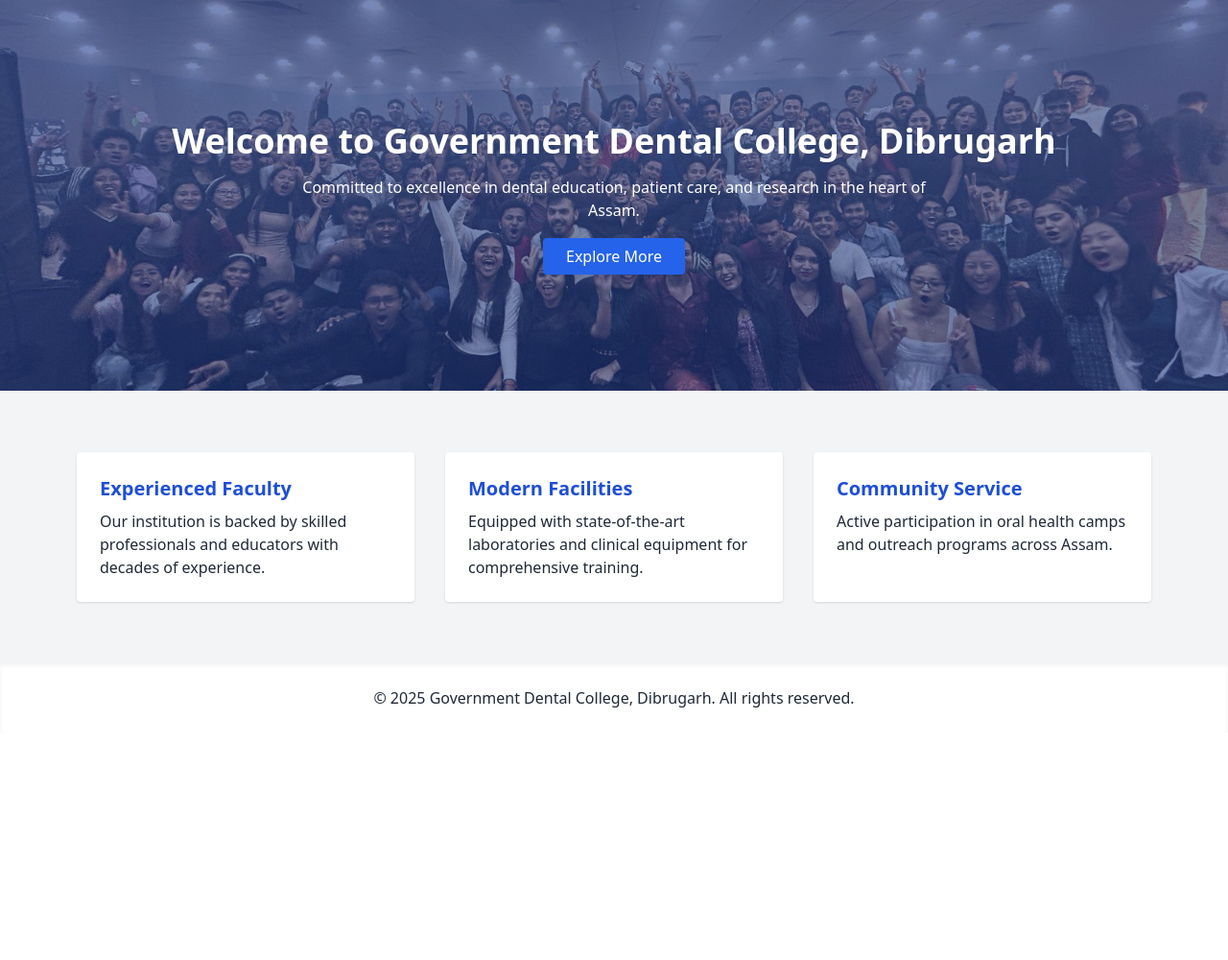
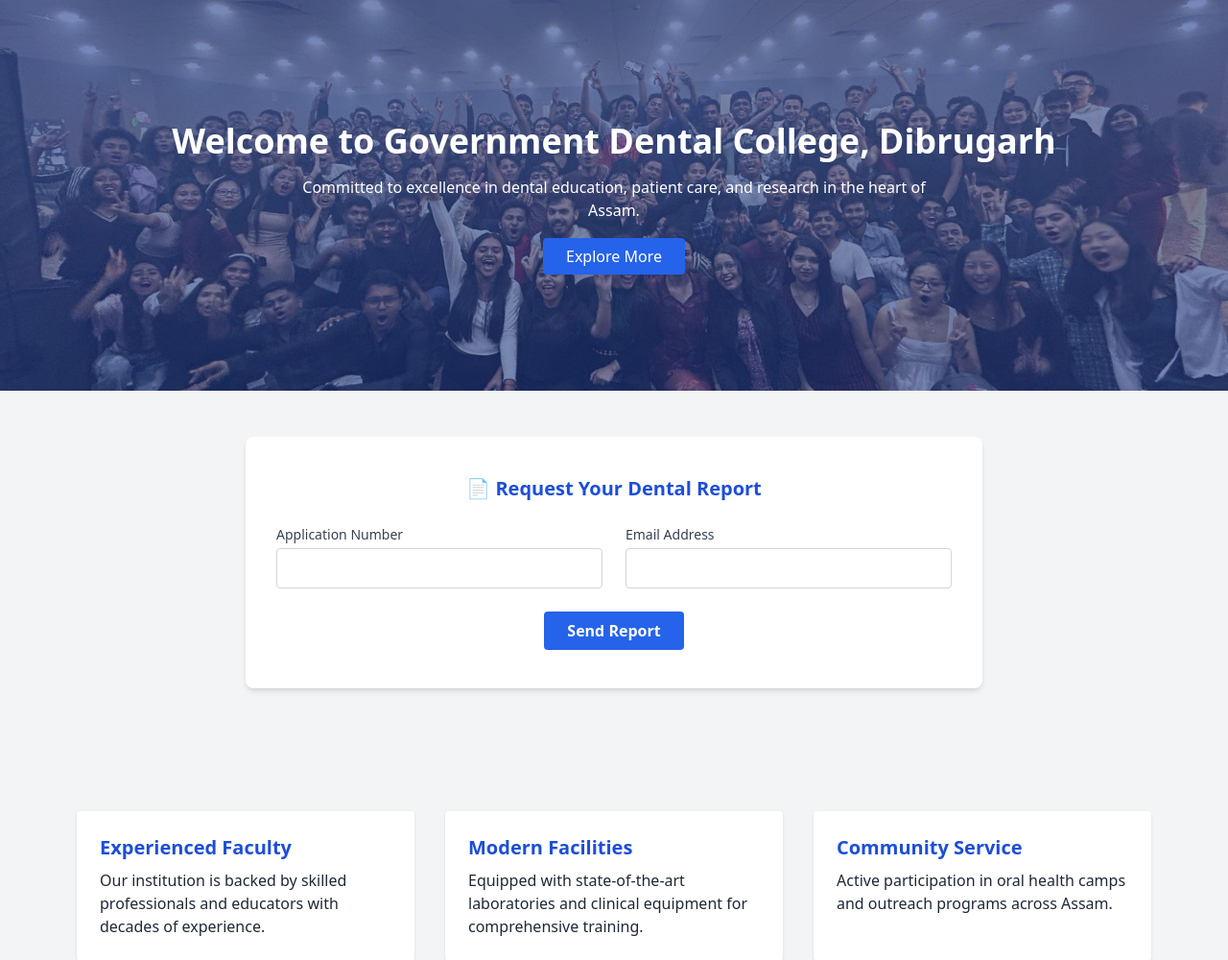
Before and after one commit to prasu6451/tezpurtoothcenter, a Flask app: page / in a window 1280 px wide. Shown: the part 65-1065 px from the top of the page at 96% size. Before the commit the page ends 802 px from the top, so only its background shows below. Run offline with Flask 3, Linux system fonts and the light colour scheme; some libraries are stand-ins or nearby versions.

Commit message:
Changed Bishal

```diff
--- a/app.py
+++ b/app.py
@@ -1,5 +1,5 @@
 # app.py
-from flask import Flask, render_template, redirect, url_for, session, flash, request
+from flask import Flask, render_template, redirect, url_for, session, flash, request, send_file
 from flask_wtf import FlaskForm
 from wtforms import StringField, PasswordField, SubmitField
 from wtforms.validators import DataRequired, Email
@@ -12,6 +12,9 @@
 from werkzeug.utils import secure_filename
 from yolo_model import run_yolo_analysis
 import ast
+import smtplib
+from email.message import EmailMessage
+from PIL import Image
 
 app = Flask(__name__)
 
@@ -171,8 +174,26 @@
         result_img_path, detections = run_yolo_analysis(filepath)
 
         conn = get_db_connection()
-        conn.execute("INSERT INTO reports (user_id, image_path, detection_result, created_at) VALUES (?, ?, ?, ?)",
-                     (session['user_id'], result_img_path, str(detections), datetime.datetime.now()))
+
+        # Count existing reports for this user
+        report_count = conn.execute(
+            "SELECT COUNT(*) FROM reports WHERE user_id = ?", (session['user_id'],)
+        ).fetchone()[0] + 1
+
+        # Generate application number
+        timestamp = datetime.datetime.now().strftime("%Y%m%d%H%M%S")
+        application_number = f"APP-{timestamp}-{session['user_id']}-{report_count}"
+
+        conn.execute("""
+            INSERT INTO reports (user_id, application_number, image_path, detection_result, created_at)
+            VALUES (?, ?, ?, ?, ?)
+        """, (
+            session['user_id'],
+            application_number,
+            result_img_path,
+            str(detections),
+            datetime.datetime.now()
+        ))
         conn.commit()
         conn.close()
 
@@ -192,12 +213,11 @@
 
     conn = get_db_connection()
     report_data = conn.execute(
-        "SELECT id, image_path, detection_result, created_at FROM reports WHERE user_id = ? ORDER BY created_at DESC",
+        "SELECT id, application_number, image_path, detection_result, created_at FROM reports WHERE user_id = ? ORDER BY created_at DESC",
         (session['user_id'],)
     ).fetchall()
     conn.close()
 
-    # Convert immutable rows to mutable dicts and parse detection results
     parsed_reports = []
     for report in report_data:
         r = dict(report)
@@ -209,10 +229,73 @@
 
     return render_template('reports.html', reports=parsed_reports)
 
+@app.route('/send_report', methods=['POST'])
+def send_report():
+    application_number = request.form.get('application_number')
+    email = request.form.get('email')
+
+    if not application_number or not email:
+        flash("Application number and email are required", "danger")
+        return redirect(url_for('index'))
+
+    conn = get_db_connection()
+    report = conn.execute(
+        "SELECT image_path, detection_result FROM reports WHERE application_number = ?", (application_number,)
+    ).fetchone()
+    conn.close()
+
+    if not report:
+        flash("No report found for the provided application number.", "warning")
+        return redirect(url_for('index'))
+
+    image_path = report['image_path']
+    detection_result = ast.literal_eval(report['detection_result']) if report['detection_result'] else []
+
+    # Check image validity using Pillow
+    try:
+        with Image.open(image_path) as img:
+            img_format = img.format
+    except Exception:
+        flash("Image file is invalid or missing.", "danger")
+        return redirect(url_for('index'))
+
+    # Build detection result string
+    if detection_result:
+        detection_text = "\n".join([f"{d['label']} — Confidence: {d['confidence']}%" for d in detection_result])
+    else:
+        detection_text = "No findings detected in the X-ray."
+
+    # Compose email
+    msg = Message(
+        subject="🦷 Your Dental X-ray Analysis Report",
+        sender=app.config['MAIL_USERNAME'],
+        recipients=[email]
+    )
+    msg.body = f"Dear User,\n\nHere is your dental report for Application No: {application_number}.\n\nFindings:\n{detection_text}\n\nRegards,\nDibrugarh Dental College"
+
+    # Attach image
+    with open(image_path, 'rb') as img_file:
+        msg.attach(
+            filename=os.path.basename(image_path),
+            content_type=f'image/{img_format.lower()}',
+            data=img_file.read()
+        )
+
+    try:
+        mail.send(msg)
+        flash("Report has been sent to your email.", "success")
+    except Exception as e:
+        print("[ERROR] Email send failed:", e)
+        flash("Failed to send email. Please try again later.", "danger")
+
+
+    return redirect(url_for('index'))
+
+
 @app.route('/logout')
 def logout():
     session.pop('user_id', None)
     return redirect(url_for('login'))
 
 if __name__ == '__main__':
-    app.run(debug=True, host='192.168.195.61')
+    app.run(debug=True)
--- a/init_db.py
+++ b/init_db.py
@@ -14,11 +14,12 @@
 )
 ''')
 
-# Create reports table
+# Create reports table with application_number
 cursor.execute('''
 CREATE TABLE IF NOT EXISTS reports (
     id INTEGER PRIMARY KEY AUTOINCREMENT,
     user_id INTEGER NOT NULL,
+    application_number TEXT NOT NULL,
     image_path TEXT NOT NULL,
     detection_result TEXT,
     created_at TIMESTAMP DEFAULT CURRENT_TIMESTAMP,
@@ -29,4 +30,4 @@
 connection.commit()
 connection.close()
 
-print("✅ Database initialized.")
+print("✅ Database initialized with application_number.")
--- a/templates/index.html
+++ b/templates/index.html
@@ -25,10 +25,26 @@
       </ul>
     </nav>
 
-    <!-- Hero Section with Background Image -->
-    <section
-      class="relative bg-cover bg-center bg-no-repeat text-center text-white py-32"
-      style="background-image: url('/static/background3.jpg');">
+    <!-- ✅ Flash Messages -->
+    {% with messages = get_flashed_messages(with_categories=true) %}
+      {% if messages %}
+        <div class="max-w-3xl mx-auto mt-6">
+          {% for category, message in messages %}
+            <div class="mb-4 px-4 py-3 rounded text-white {{
+                'bg-green-500' if category == 'success' else
+                'bg-red-500' if category == 'danger' else
+                'bg-yellow-500' if category == 'warning' else
+                'bg-blue-500'
+            }}">
+              {{ message }}
+            </div>
+          {% endfor %}
+        </div>
+      {% endif %}
+    {% endwith %}
+
+    <!-- Hero Section -->
+    <section class="relative bg-cover bg-center bg-no-repeat text-center text-white py-32" style="background-image: url('/static/background3.jpg');">
       <div class="absolute inset-0 bg-blue-900 bg-opacity-60"></div>
       <div class="relative z-10 px-4">
         <h2 class="text-4xl font-bold mb-4">Welcome to Government Dental College, Dibrugarh</h2>
@@ -37,6 +53,26 @@
         </p>
         <a href="#" class="bg-blue-600 text-white px-6 py-2 rounded hover:bg-blue-700">Explore More</a>
       </div>
+    </section>
+
+    <!-- Report Request Form -->
+    <section class="max-w-3xl mx-auto bg-white shadow-md rounded-lg px-8 py-10 mt-12 mb-16">
+      <h3 class="text-xl font-semibold text-blue-700 mb-6 text-center">📄 Request Your Dental Report</h3>
+      <form action="/send_report" method="POST" class="grid grid-cols-1 gap-6 sm:grid-cols-2">
+        <div>
+          <label for="application_number" class="block text-sm font-medium text-gray-700 mb-1">Application Number</label>
+          <input type="text" name="application_number" id="application_number" required class="w-full border border-gray-300 rounded px-3 py-2 focus:outline-none focus:ring-2 focus:ring-blue-500">
+        </div>
+        <div>
+          <label for="email" class="block text-sm font-medium text-gray-700 mb-1">Email Address</label>
+          <input type="email" name="email" id="email" required class="w-full border border-gray-300 rounded px-3 py-2 focus:outline-none focus:ring-2 focus:ring-blue-500">
+        </div>
+        <div class="sm:col-span-2 text-center">
+          <button type="submit" class="bg-blue-600 hover:bg-blue-700 text-white font-semibold px-6 py-2 rounded">
+            Send Report
+          </button>
+        </div>
+      </form>
     </section>
 
     <!-- Features Section -->
@@ -60,8 +96,8 @@
       <p>&copy; 2025 Government Dental College, Dibrugarh. All rights reserved.</p>
     </footer>
 
+    <!-- Toggle mobile nav -->
     <script>
-      // Toggle mobile menu
       document.getElementById('menu-toggle').addEventListener('click', function () {
         document.getElementById('mobile-menu').classList.toggle('hidden');
       });
--- a/templates/reports.html
+++ b/templates/reports.html
@@ -2,7 +2,6 @@
 {% block title %}My Reports{% endblock %}
 
 {% block content %}
-<!-- Include Bootstrap CSS (if not already in base.html) -->
 <link href="https://cdn.jsdelivr.net/npm/bootstrap@5.3.0/dist/css/bootstrap.min.css" rel="stylesheet">
 
 <style>
@@ -30,6 +29,7 @@
     <table class="table table-bordered align-middle">
       <thead class="table-light">
         <tr>
+          <th>Application No.</th>
           <th>Image</th>
           <th>Detections</th>
           <th>Date & Time</th>
@@ -39,6 +39,7 @@
       <tbody>
         {% for report in reports %}
         <tr id="report-{{ report['id'] }}">
+          <td><strong>{{ report['application_number'] }}</strong></td>
           <td>
             <img src="/{{ report['image_path'] }}" alt="Report Image" class="img-fluid rounded mb-2" width="200">
             <img id="img-{{ report['id'] }}"
@@ -75,7 +76,6 @@
   {% endif %}
 </div>
 
-<!-- PDF generation -->
 <script src="https://cdnjs.cloudflare.com/ajax/libs/jspdf/2.5.1/jspdf.umd.min.js"></script>
 
 <script>
```
Also changed, not shown: database.db (added), static/results/1/06-10-06smile.jpg (added), static/results/1/The-Best-Ways-to-Fix-Slightly-Crooked-Teeth-hero.jpg (added), static/uploads/1/06-10-06smile.jpg (added), static/uploads/1/The-Best-Ways-to-Fix-Slightly-Crooked-Teeth-hero.jpg (added).
